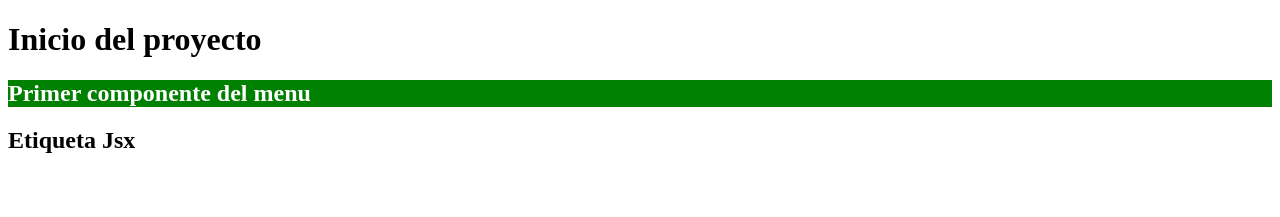
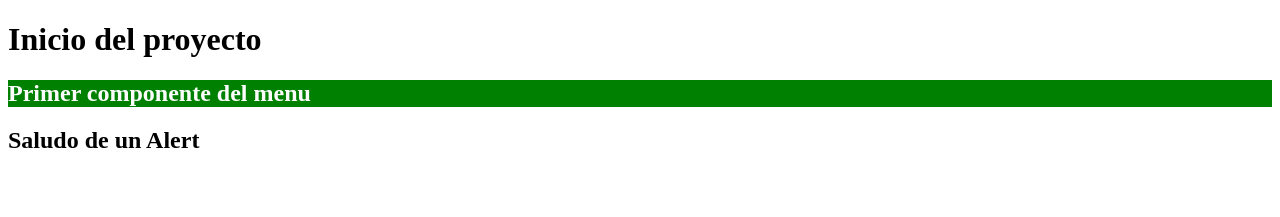
Before and after one commit to DanielGuzmanV/React-Js-Fundamentos, a React (Vite) app: page / in a window 1280 px wide. Shown: the top 217 px of the page. Built offline with nearby package versions, Linux system fonts and the light colour scheme.

Commit message:
Se agrego un evento basico a App

```diff
--- a/src/App.jsx
+++ b/src/App.jsx
@@ -2,11 +2,23 @@ import Menu from "./components/Menu"
 
 
 function App() {
+
+  // Evento Independiente y reutilizable:
+  const greetConsole = () => {
+    console.log('Saludo desde la consola');
+  }
+
   return (
     <div>
-      <h1>Inicio del proyecto</h1>
+      <h1 onClick={greetConsole} >Inicio del proyecto</h1>
+
       <Menu/>
-      <h2>Etiqueta Jsx</h2>
+
+      {/* Evento de uso local: */}
+      <h2 onClick={() => {
+        alert("Saludo desde el alert de Js")
+      }}
+      >Saludo de un Alert</h2>
     </div>
 
   )
```
